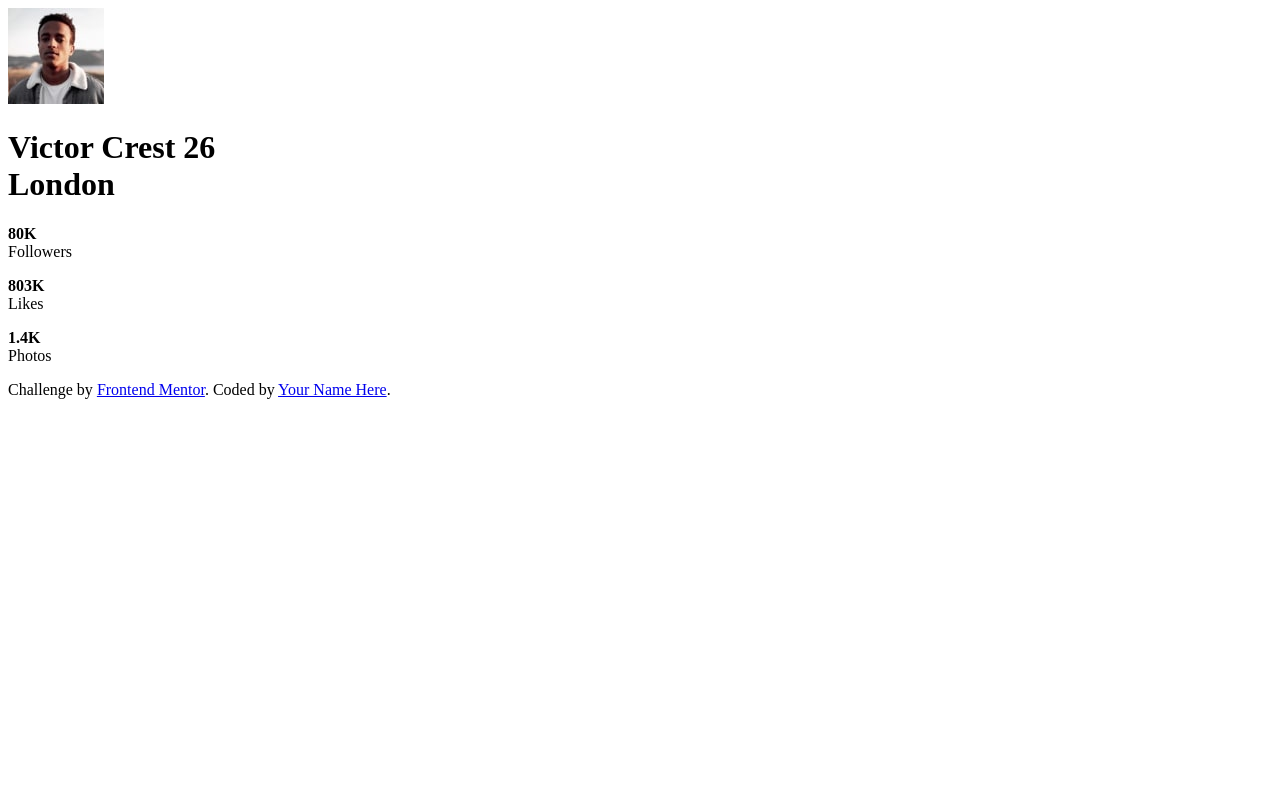
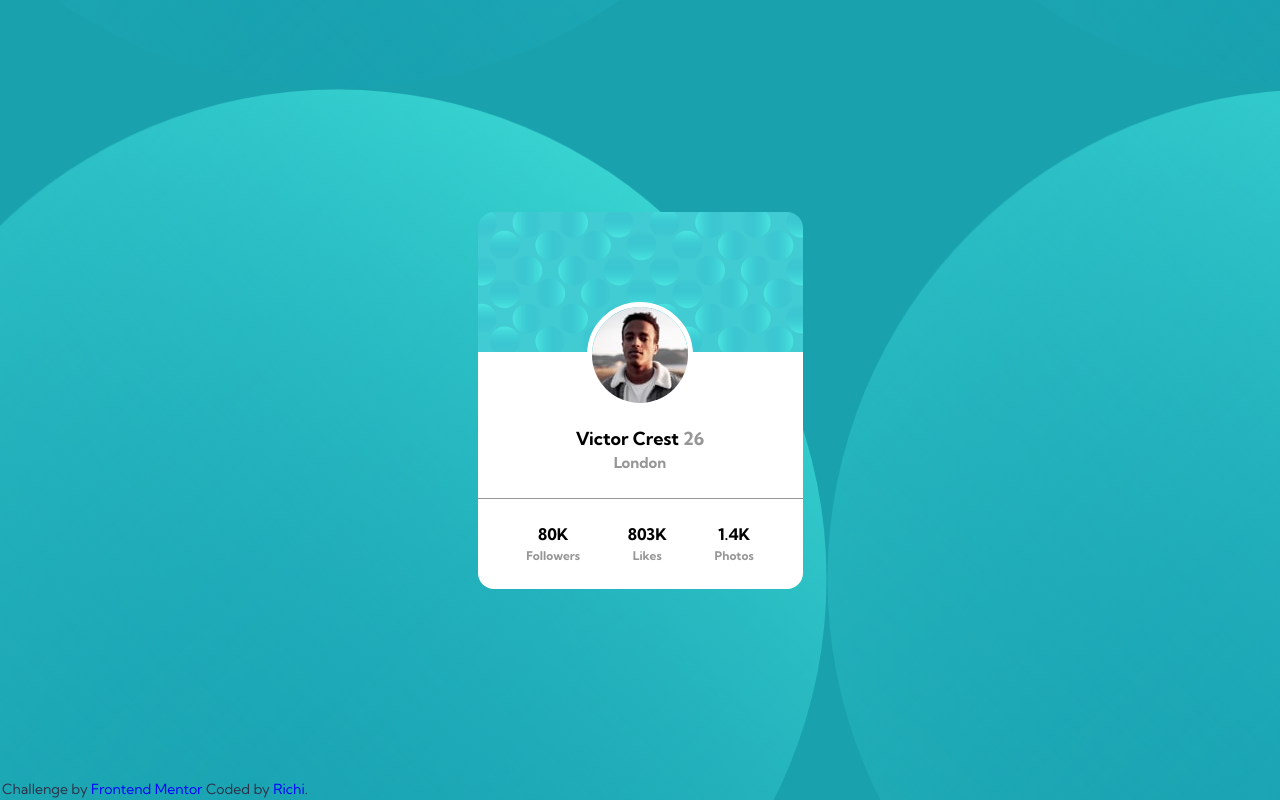
Before and after one commit to AndresRicardo/profile-card-component-main, a plain HTML site: page index.html in a window 1280 px wide. Drawn offline with Linux system fonts and the light colour scheme.

Commit message:
challenge completeeeegit add .git add .

```diff
--- a/index.html
+++ b/index.html
@@ -9,6 +9,11 @@
   <link rel="icon" type="image/png" sizes="32x32" href="./images/favicon-32x32.png">
 
   <title>Frontend Mentor | Profile card component</title>
+  <link rel="preconnect" href="https://fonts.googleapis.com">
+  <link rel="preconnect" href="https://fonts.gstatic.com" crossorigin>
+  <link href="https://fonts.googleapis.com/css2?family=Kumbh+Sans:wght@400;700&display=swap" rel="stylesheet">
+
+  <link rel="stylesheet" href="style.css">
 </head>
 
 <body>
@@ -16,16 +21,16 @@
   <div class="card">
 
     <div class="image-container">
-        <img src="images/image-victor.jpg" alt="Victor Crest">
+      <img class="image" src="images/image-victor.jpg" alt="Victor Crest">
     </div>
 
     <div class="tittle-container"></div>
-      <h1 class="tittle"> <strong id="name">Victor Crest </strong> <strong id="age">26 </strong> <br> London</h1>
+    <h1 class="tittle"> <strong id="name">Victor Crest </strong> <span id="age">26 </span> <br> <span id="city">London</span></h1>
 
     <div id="statistics">
-        <p class="values"> <strong>80K</strong> <br> Followers</p>
-        <p class="values"> <strong>803K</strong> <br> Likes</p>
-        <p class="values"> <strong>1.4K</strong> <br> Photos</p>
+      <p class="values"> <strong class="number">80K</strong> <br> <span class="item">Followers</span></p>
+      <p class="values"> <strong class="number">803K</strong> <br> <span class="item">Likes</span></p>
+      <p class="values"> <strong class="number">1.4K</strong> <br> <span class="item">Photos</span></p>
     </div>
 
   </div>
@@ -33,8 +38,8 @@
   <!-- </section> -->
 
   <div class="attribution">
-    Challenge by <a href="https://www.frontendmentor.io?ref=challenge" target="_blank">Frontend Mentor</a>.
-    Coded by <a href="#">Your Name Here</a>.
+    Challenge by <a href="https://www.frontendmentor.io?ref=challenge" target="_blank">Frontend Mentor</a>
+    Coded by <a href="#">Richi</a>.
   </div>
 </body>
 
--- a/style.css
+++ b/style.css
@@ -1,11 +1,11 @@
 :root{
-    --color-dark-cyan: hsl(185, 75%, 39%)
-    --color-very-dark-desaturated-blue: hsl(229, 23%, 23%)
-    --color-dark-grayish-blue: hsl(227, 10%, 46%)
-    --color-dark-gray: hsl(0, 0%, 59%)
-    --size-mobile: 375px
-    --size-desktop: 1440px
-    --font-size: 18px
+    --color-dark-cyan: hsl(185, 75%, 39%);
+    --color-very-dark-desaturated-blue: hsl(229, 23%, 23%);
+    --color-dark-grayish-blue: hsl(227, 10%, 46%);
+    --color-dark-gray: hsl(0, 0%, 59%);
+    --size-mobile: 375px;
+    --size-desktop: 1440px;
+    --font-size: 18px;
 }
 
 
@@ -15,15 +15,98 @@
     box-sizing: border-box;
 }
 
+/* pendiente perfeccionar el background */
 body{
     min-height: 100vh;
     display: flex;
+    flex-direction: column;
     justify-content: center;
     align-items: center;
+    background-color: var(--color-dark-cyan);
     background-image: url("images/bg-pattern-top.svg"), url("images/bg-pattern-bottom.svg");
-    background-color: var(--color-dark-cyan);
+    background-position: -50% -50%;
+    background-repeat: repeat;
 }
 
 .card{
-    background-color: tomato;
+    width: calc(var(--size-mobile) - 50px);
+    background-color: white;
+    background-image: url("images/bg-pattern-card.svg");
+    background-repeat: repeat-x;
+    border-radius: 1em;
+    font-family: 'Kumbh Sans', sans-serif;
+    display: flex;
+    flex-direction: column;
+    align-items: center;
+    justify-content: space-around;
 }
+
+.image-container{
+    margin-top: 90px;
+}
+
+.image{
+    border-radius: 50%;
+    border-style: solid;
+    border-width: 5px;
+    border-color: white;
+}
+
+.tittle-container{
+    margin-top: 15px;
+}
+
+.tittle{
+    font-size: 18px;
+    text-align: center;
+}
+
+.tittle #name{
+    font-weight: 700;
+}
+
+.tittle #age{
+    color: var(--color-dark-gray);
+    font-weight: 700;
+}
+
+.tittle #city{
+    color: var(--color-dark-gray);
+    font-size: 15px;
+    font-weight: 700;
+}
+
+#statistics{
+    display: flex;
+    flex-direction: row;
+    justify-content: space-around;
+    align-items: center;
+    width: 100%;
+    padding: 25px;
+    margin-top: 25px;
+    border-top: 1px solid var(--color-dark-gray) ;
+}
+
+.values{
+    text-align: center;
+    font-weight: 700;
+}
+
+.values .item{
+    color: var(--color-dark-gray);
+    font-size: 12px;
+}
+
+.attribution{
+    color: var(--color-very-dark-desaturated-blue);
+    font-family: 'Kumbh Sans', sans-serif;
+    font-size: 14px;
+    position: absolute;
+    left: 2px;
+    bottom: 2px;
+}
+
+.attribution a{
+    text-decoration: none;
+    color: blue;
+}
```
Lines whose indentation alone changed are shown as unchanged.
